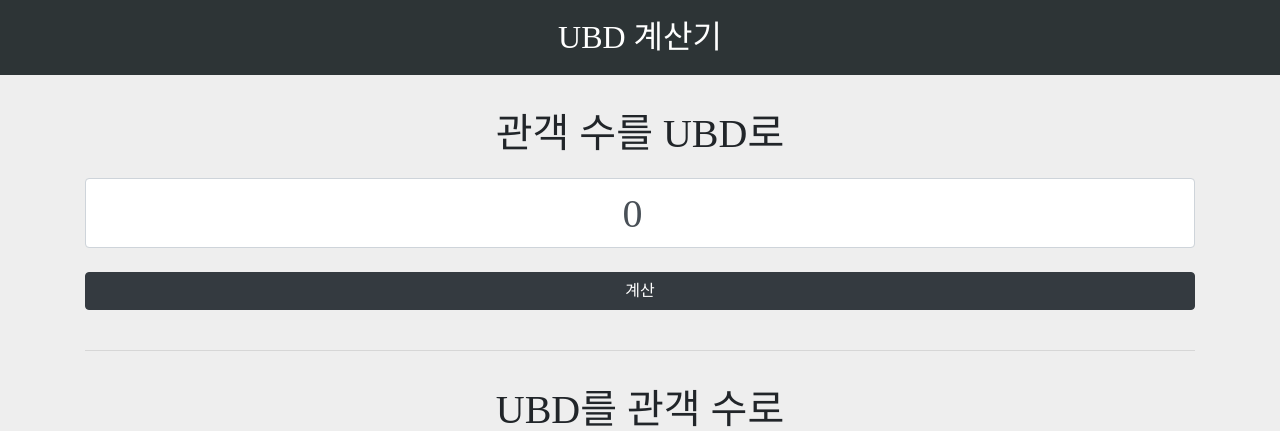
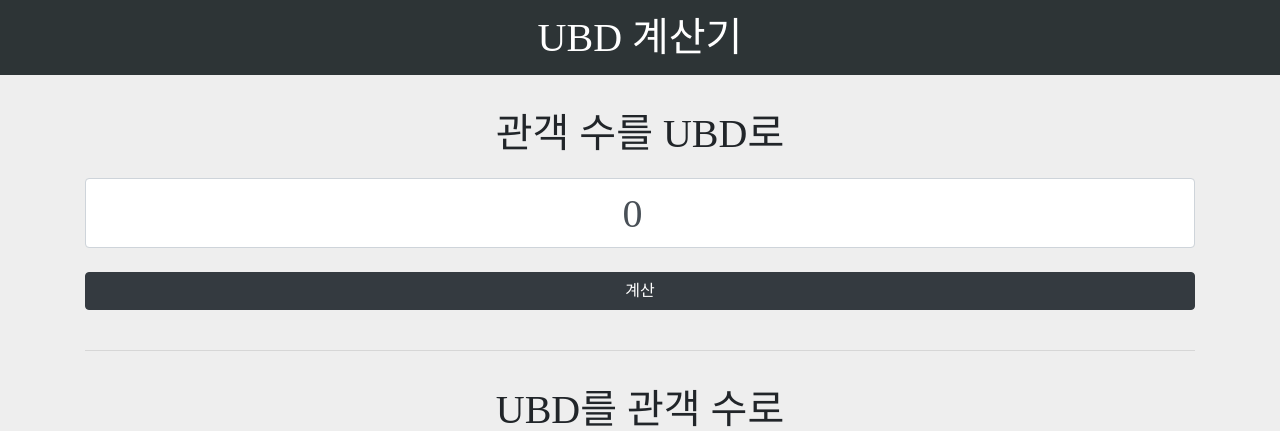
Before and after one commit to CitrusSoda/WEBUBD, a Django app: page / in a window 1280 px wide. Shown: the top 431 px of the page. Run offline with Django 3.2, Linux system fonts and the light colour scheme; some libraries are stand-ins or nearby versions; some web fonts are replaced.

Commit message:
feat: Upgrade header title

```diff
--- a/TheUBDproject/TheUBD/static/main.css
+++ b/TheUBDproject/TheUBD/static/main.css
@@ -1,4 +1,4 @@
-@font-face {
+ @font-face {
     font-family: "S-CoreDream-8Heavy";
     src: url("https://cdn.jsdelivr.net/gh/projectnoonnu/noonfonts_six@1.2/S-CoreDream-8Heavy.woff") format("woff");
     font-weight: normal;
@@ -29,7 +29,13 @@
 }
 
 .header-title {
+    font-size: 40px;
+    color:white;
     line-height: 75px;
+}
+.header-title:hover {
+    color:white;
+    text-decoration: none;
 }
 
 .container {
--- a/TheUBDproject/TheUBD/templates/base.html
+++ b/TheUBDproject/TheUBD/templates/base.html
@@ -57,7 +57,7 @@
   </head>
   <body>
     <header class="header">
-      <h2 class="header-title">UBD 계산기</h2>
+      <a href="{% url 'home' %}" class="header-title">UBD 계산기</a>
     </header>
 
     {%block content%}{%endblock%}
```
